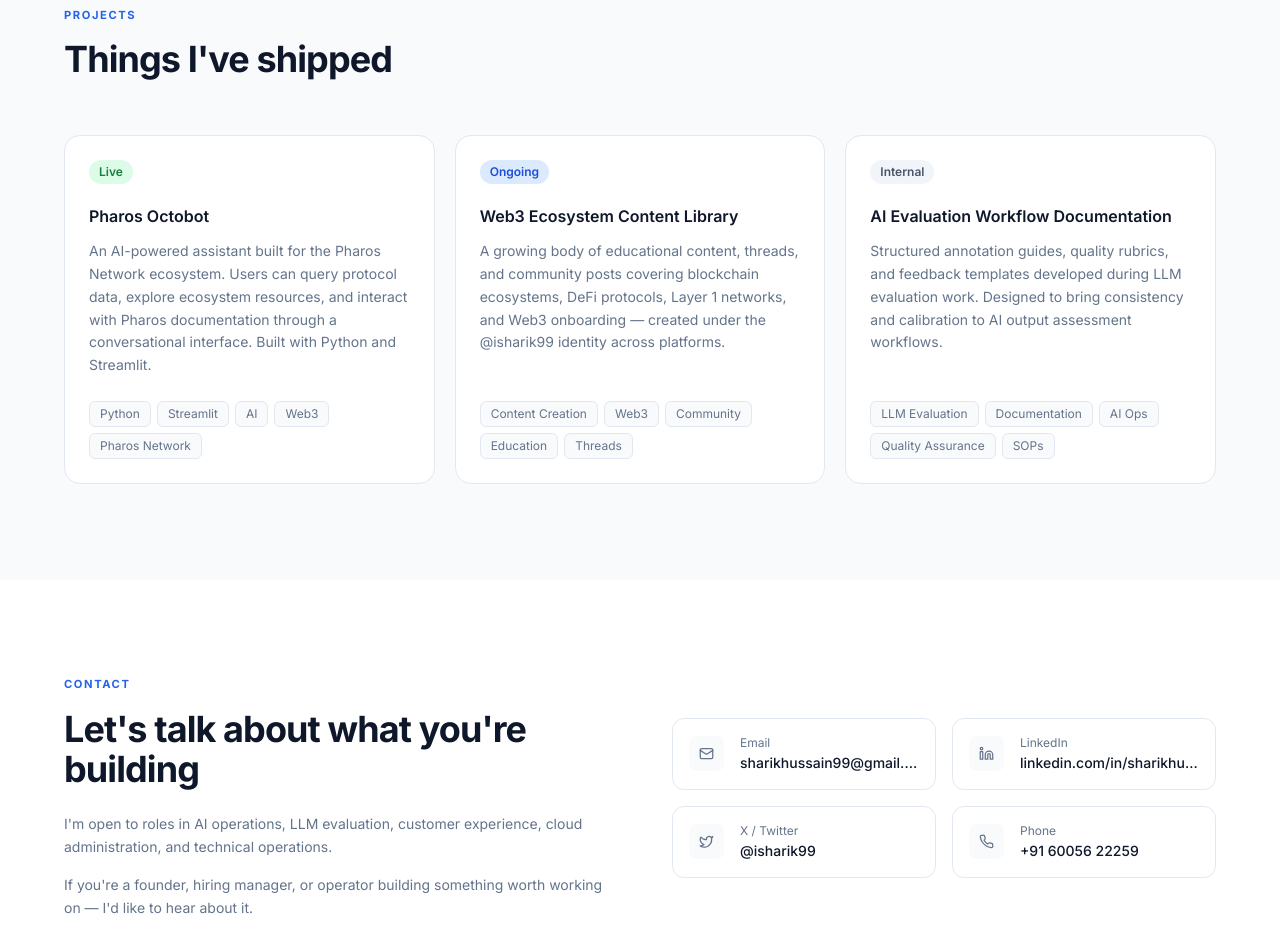
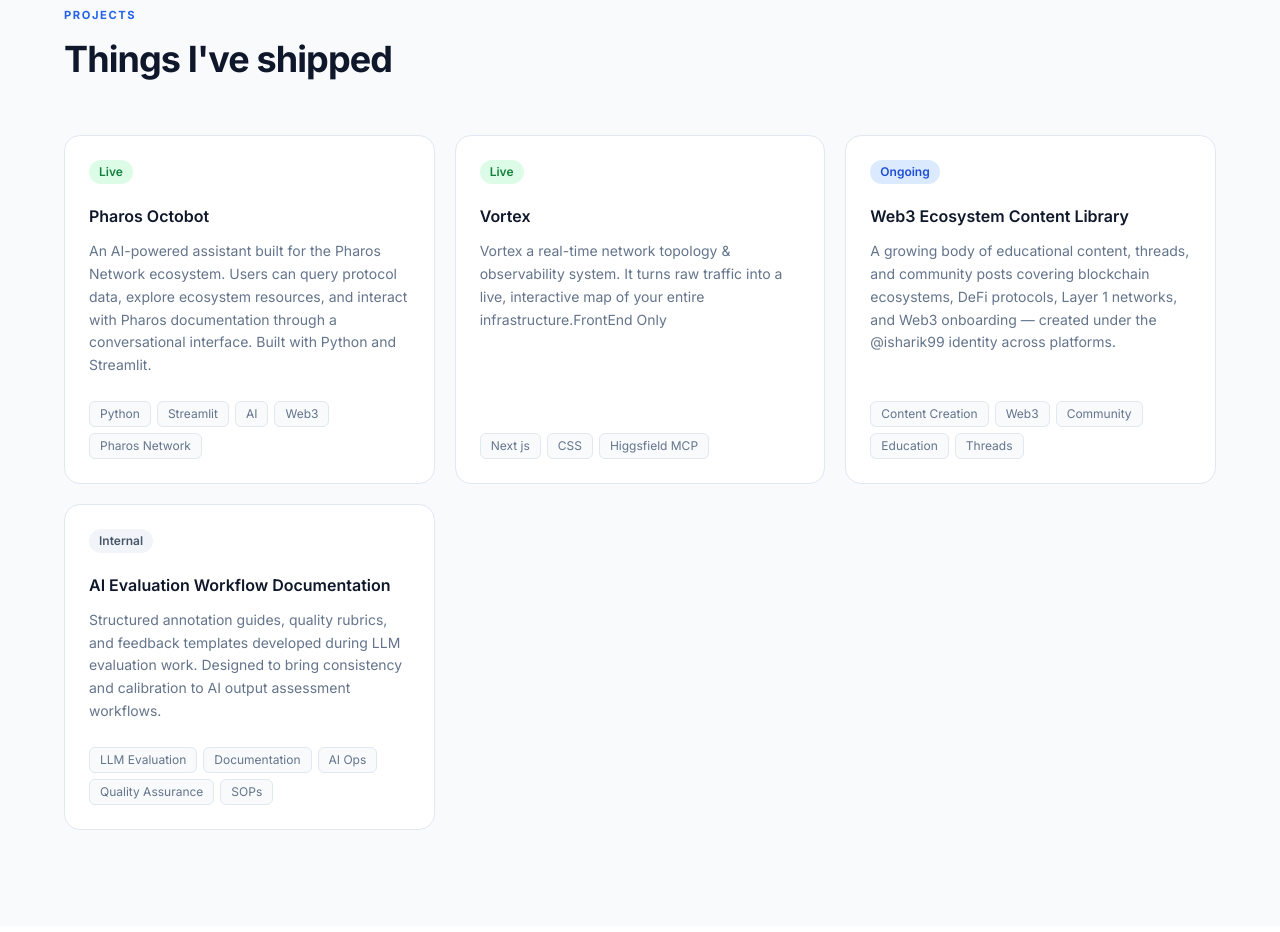
Before and after one commit to isharik/Portfolio, a Next.js app: page / in a window 1280 px wide. Shown: the part 5860-6792 px from the top of the page. Built offline with nearby package versions, Linux system fonts and the light colour scheme.

Commit message:
Add 'Vortex' project entry to Projects section
Added a new project entry for 'Vortex' with details including title, description, tags, link, and status.

```diff
--- a/src/components/sections/Projects.tsx
+++ b/src/components/sections/Projects.tsx
@@ -12,6 +12,16 @@
     link: 'https://pharos-octobot-by-echo.streamlit.app/',
     status: 'Live',
   },
+
+  {
+    title: 'Vortex',
+    description:
+      'Vortex a real-time network topology & observability system. It turns raw traffic into a live, interactive map of your entire infrastructure.FrontEnd Only',
+    tags: ['Next js' , 'CSS' , 'Higgsfield MCP'],
+    link: 'https://vortex-7mqz-echoplex.vercel.app/',
+    status: 'Live',
+  },
+
   {
     title: 'Web3 Ecosystem Content Library',
     description:
```
